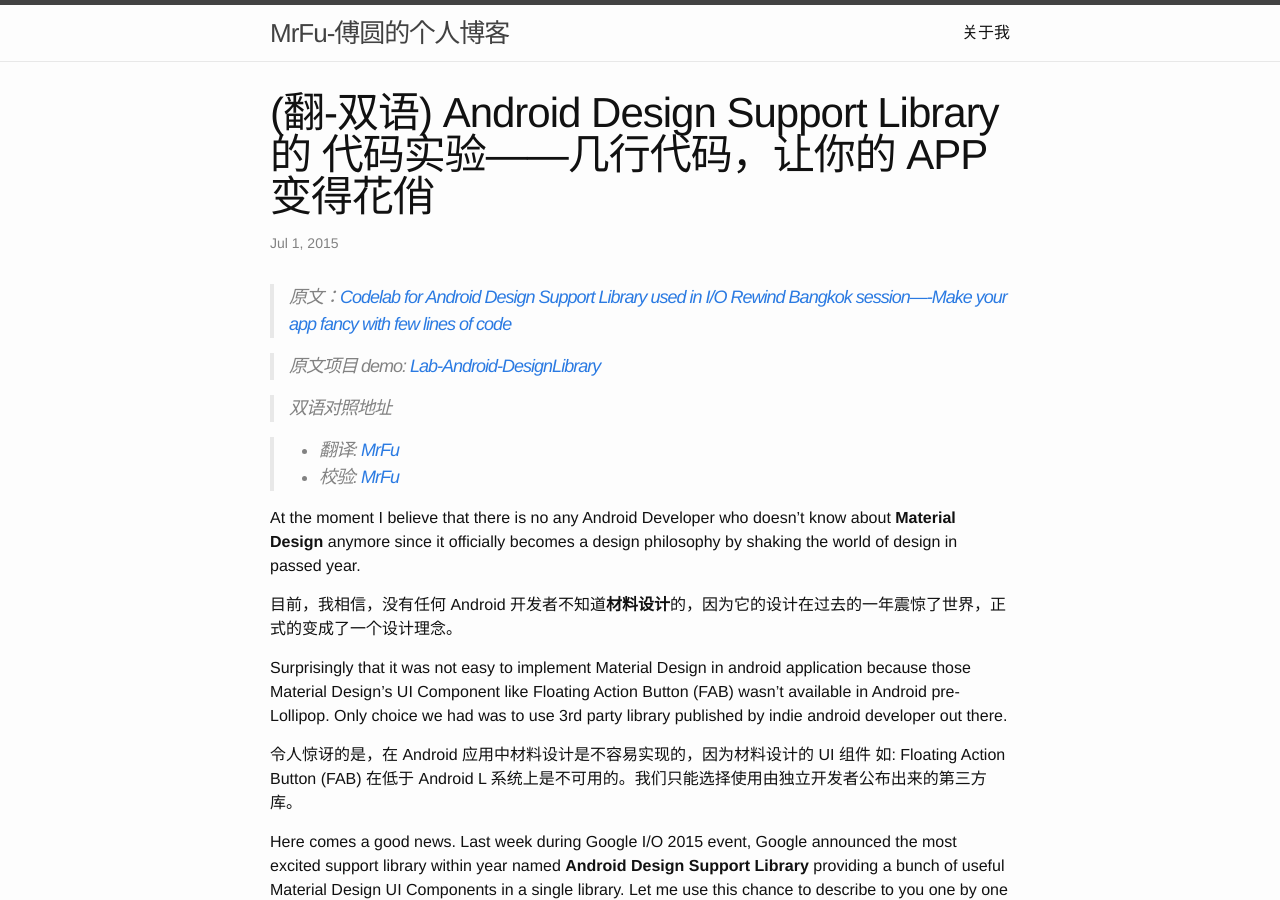
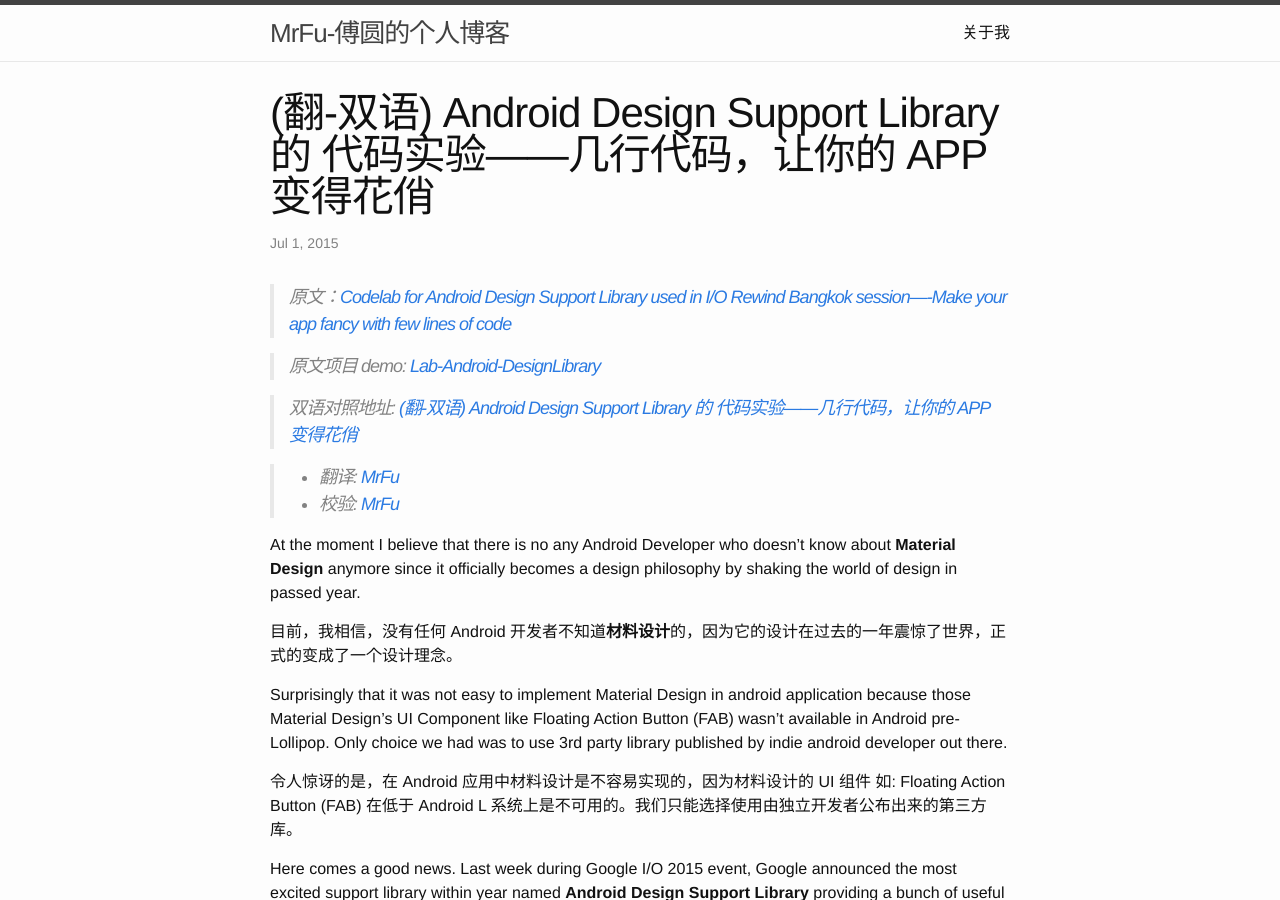
Before and after one commit to MrFuFuFu/mrfufufu.github.io, a Jekyll site: the page built from _posts/2015-07-01-Translate_Codelab_Android_Design_Support_Library.markdown, in a window 1280 px wide and 900 px high. Built offline with Jekyll 4.4.1, drawn with Linux system fonts in a browser that asks for light colours; Markdown is read by kramdown in place of the engine named in the settings.

Commit message:
modify new blog

```diff
--- a/_posts/2015-07-01-Translate_Codelab_Android_Design_Support_Library.markdown
+++ b/_posts/2015-07-01-Translate_Codelab_Android_Design_Support_Library.markdown
@@ -9,7 +9,7 @@
 
 > 原文项目 demo: [Lab-Android-DesignLibrary](https://github.com/nuuneoi/Lab-Android-DesignLibrary)
 
-> 双语对照地址
+> 双语对照地址: [(翻-双语) Android Design Support Library 的 代码实验——几行代码，让你的 APP 变得花俏](http://mrfufufu.github.io/english/2015/07/01/Translate_Codelab_Android_Design_Support_Library.html)
 
 >* 翻译: [MrFu](http://mrfufufu.github.io/)
 >* 校验: [MrFu](http://mrfufufu.github.io/)
```
